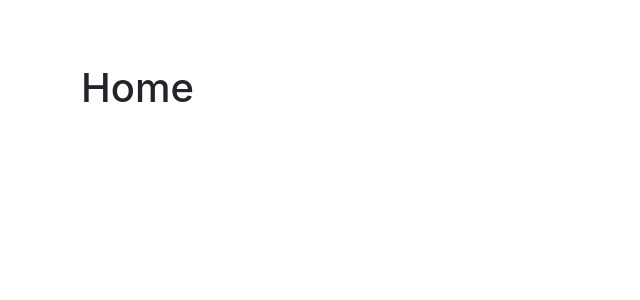
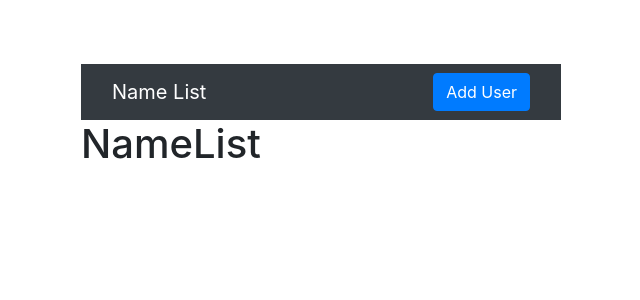
Before and after one commit to bejolo018/crud_react_practice, a React (Create React App) app in the folder crud/: page / in a window 1280 px wide. Shown: the top 300 px of the page, without its empty margins (319-959 px from the left). Built offline with nearby package versions, Linux system fonts and the light colour scheme.

Commit message:
Renamed some files and adjusted file structure, completed EditName and Header Component

```diff
--- a/crud/src/App.js
+++ b/crud/src/App.js
@@ -1,8 +1,8 @@
 import React from 'react'
 import {BrowserRouter as Router, Switch, Route} from 'react-router-dom'
-import Home from './Components/Home'
-import AddUser from './Components/AddUser'
-import EditUser from './Components/EditUser'
+import Home from './Views/Home'
+import AddName from './Components/AddName'
+import EditName from './Components/EditName'
 
 import 'bootstrap/dist/css/bootstrap.min.css'
 
@@ -12,8 +12,8 @@ function App() {
       <Router>
         <Switch>
           <Route exact path="/" component={Home} />
-          <Route path="/add" component={AddUser}  />
-          <Route path="/edit/:id" component={EditUser}  />
+          <Route path="/add" component={AddName}  />
+          <Route path="/edit/:id" component={EditName}  />
         </Switch>
       </Router>
 
--- /dev/null
+++ b/crud/src/Components/AddName.js
@@ -0,0 +1,19 @@
+import React from 'react'
+import { Link } from 'react-router-dom'
+import { Form, FormGroup, Label, Input, Button } from 'reactstrap'
+
+
+const AddName = () => {
+    return (
+        <Form>
+            <FormGroup>
+                <Label>Name</Label>
+                <Input type="text" placeholder="Enter name"></Input>
+            </FormGroup>
+            <Button type="submit">Submit</Button>
+            <Link to="/" className="btn btn-danger ml-2">Cancel</Link>
+        </Form>
+    )
+}
+
+export default AddName
--- a/crud/src/Components/AddUser.js
+++ b/crud/src/Components/EditName.js
@@ -2,18 +2,17 @@ import React from 'react'
 import { Link } from 'react-router-dom'
 import { Form, FormGroup, Label, Input, Button } from 'reactstrap'
 
-
-const AddUser = () => {
+const EditName = () => {
     return (
         <Form>
             <FormGroup>
                 <Label>Name</Label>
                 <Input type="text" placeholder="Enter name"></Input>
             </FormGroup>
-            <Button type="submit">Submit</Button>
+            <Button type="submit">Edit Name</Button>
             <Link to="/" className="btn btn-danger ml-2">Cancel</Link>
         </Form>
     )
 }
 
-export default AddUser
+export default EditName
--- /dev/null
+++ b/crud/src/Components/Header.js
@@ -0,0 +1,21 @@
+import React from 'react'
+import { Link } from 'react-router-dom'
+import { Navbar, Nav, NavItem, NavbarBrand, Container} from 'reactstrap'
+
+
+const Header = () => {
+    return (
+        <Navbar color="dark" dark>
+            <Container>
+                <NavbarBrand href='/'> Name List</NavbarBrand>
+                <Nav>
+                    <NavItem>
+                        <Link className="btn btn-primary" to='/add'>Add User</Link>
+                    </NavItem>
+                </Nav>
+            </Container>
+        </Navbar>
+    )
+}
+
+export default Header
--- a/crud/src/Components/Home.js
+++ /dev/null
@@ -1,11 +0,0 @@
-import React from 'react'
-
-const Home = () => {
-    return (
-        <div>
-            <h1>Home</h1>
-        </div>
-    )
-}
-
-export default Home
--- a/crud/src/Components/EditUser.js
+++ b/crud/src/Components/NameList.js
@@ -1,13 +1,13 @@
 import React from 'react'
 
-const EditUser = () => {
+const NameList = () => {
     return (
         <div>
             <h1>
-            EditUser
+            NameList
             </h1>
         </div>
     )
 }
 
-export default EditUser
+export default NameList
--- /dev/null
+++ b/crud/src/Views/Home.js
@@ -0,0 +1,14 @@
+import React from 'react'
+import Header from '../Components/Header'
+import NameList from '../Components/NameList'
+
+const Home = () => {
+    return (
+        <div>
+            <Header />
+            <NameList />
+        </div>
+    )
+}
+
+export default Home
```
